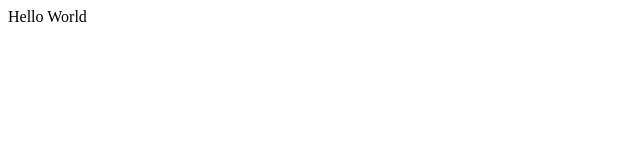
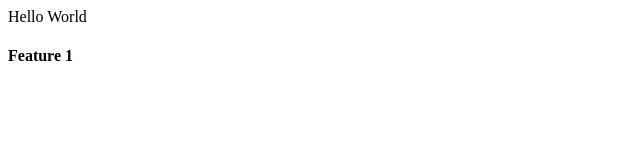
Before and after one commit to SiddhiRepo/nayarepo, a plain HTML site: page nayaRepo/index.html in a window 1280 px wide. Shown: the full height of the page, 0-640 px from the left. Drawn offline with Linux system fonts and the light colour scheme.

Commit message:
new line added in feature1

```diff
--- a/nayaRepo/index.html
+++ b/nayaRepo/index.html
@@ -1 +1,2 @@
 <p>Hello World</p>
+<h4>Feature 1</h4>
```
